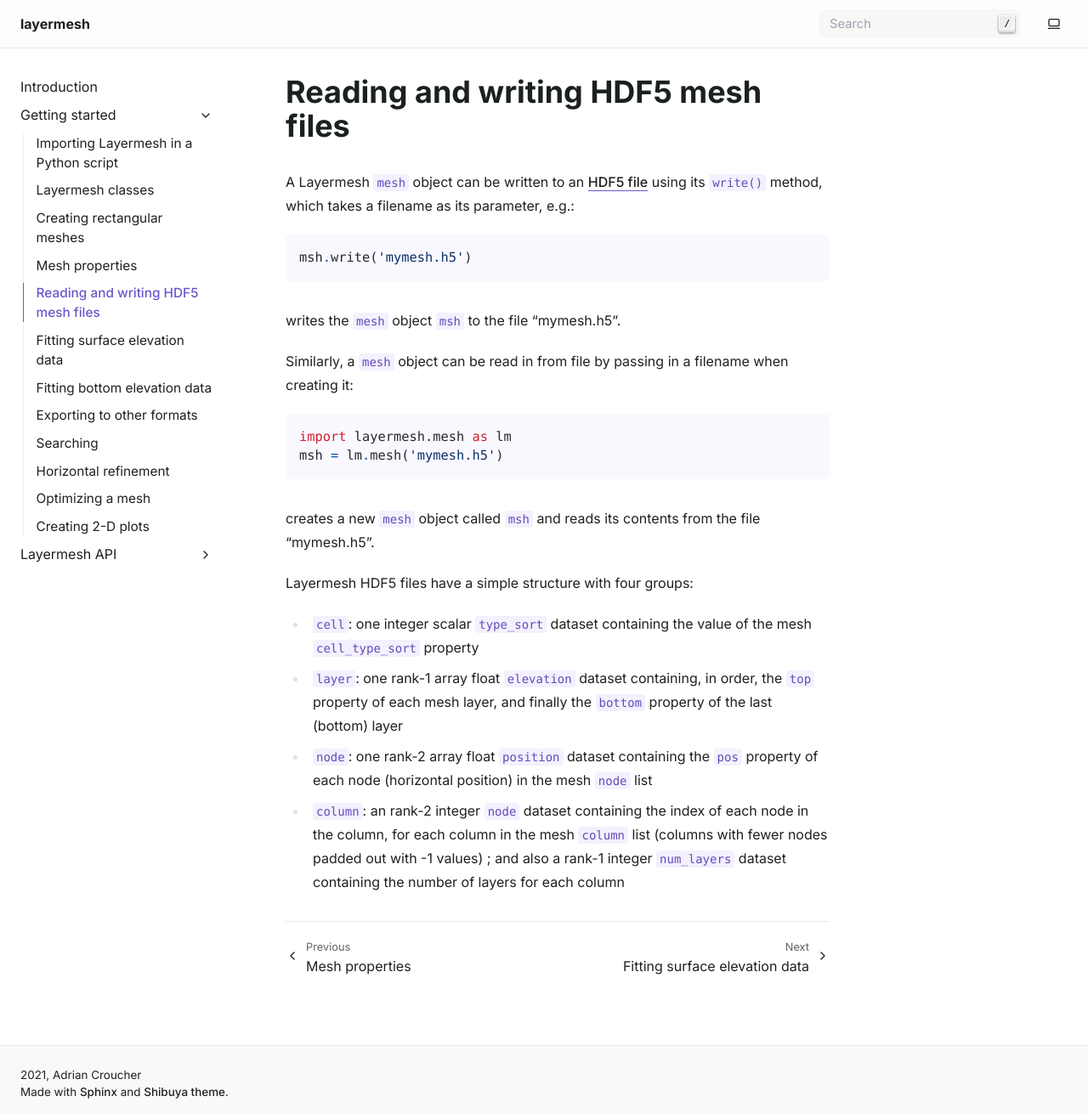
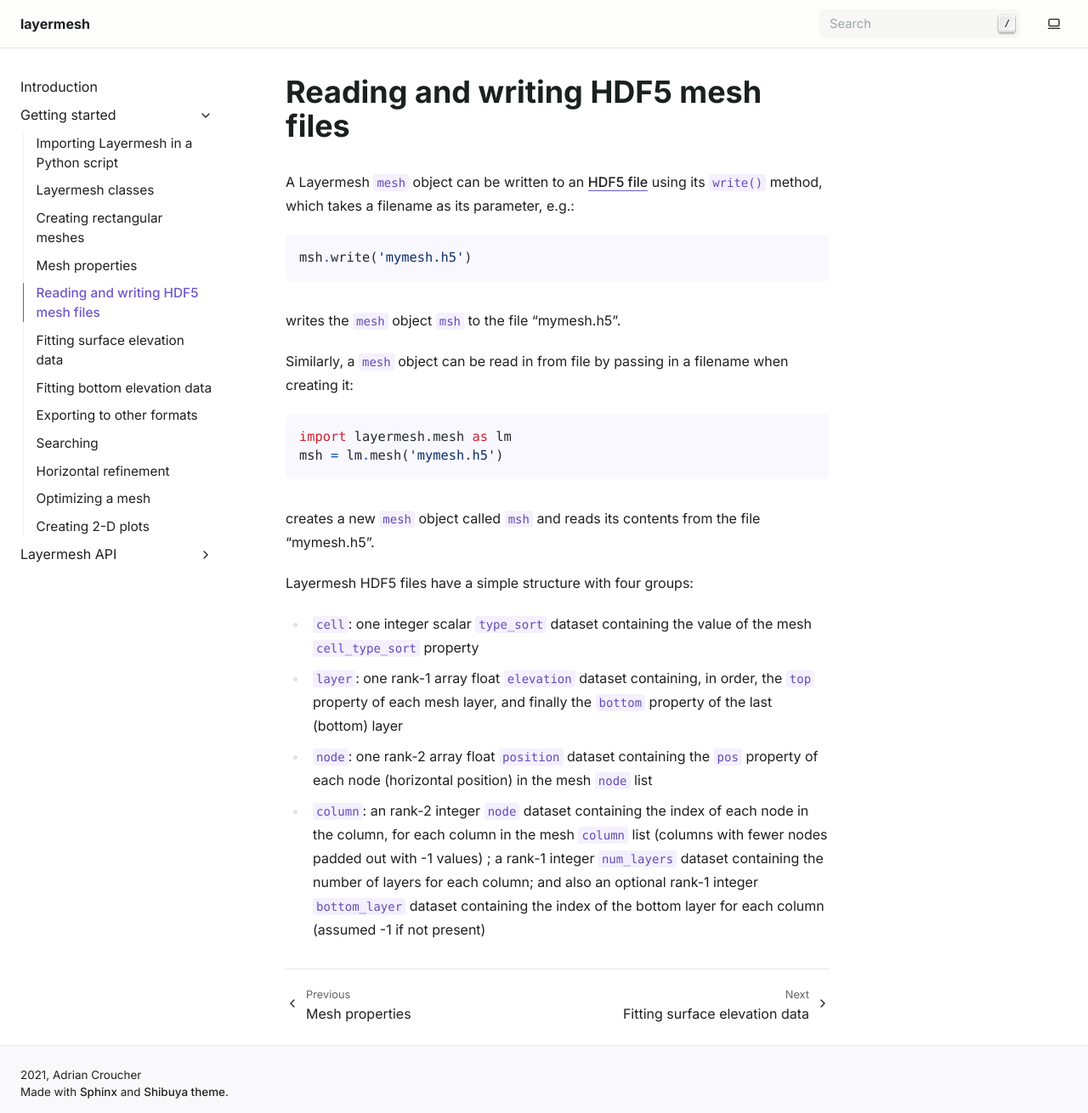
Before and after one commit to acroucher/layermesh, a Sphinx documentation site: the page built from doc/source/readwrite.rst, in a window 1280 px wide and 1310 px high. Shown: the whole window at 85% size. Built offline with Sphinx 7.4.7, drawn with Linux system fonts in a browser that asks for light colours.

Commit message:
Add column bottom_layer HDF5 file dataset in read/write docs

```diff
--- a/doc/source/readwrite.rst
+++ b/doc/source/readwrite.rst
@@ -38,6 +38,8 @@
   ``node`` list
 * ``column``: an rank-2 integer ``node`` dataset containing the index
   of each node in the column, for each column in the mesh ``column``
-  list (columns with fewer nodes padded out with -1 values) ; and also
-  a rank-1 integer ``num_layers`` dataset containing the number of
-  layers for each column
+  list (columns with fewer nodes padded out with -1 values) ; a rank-1
+  integer ``num_layers`` dataset containing the number of layers for
+  each column; and also an optional rank-1 integer ``bottom_layer``
+  dataset containing the index of the bottom layer for each column
+  (assumed -1 if not present)
```
